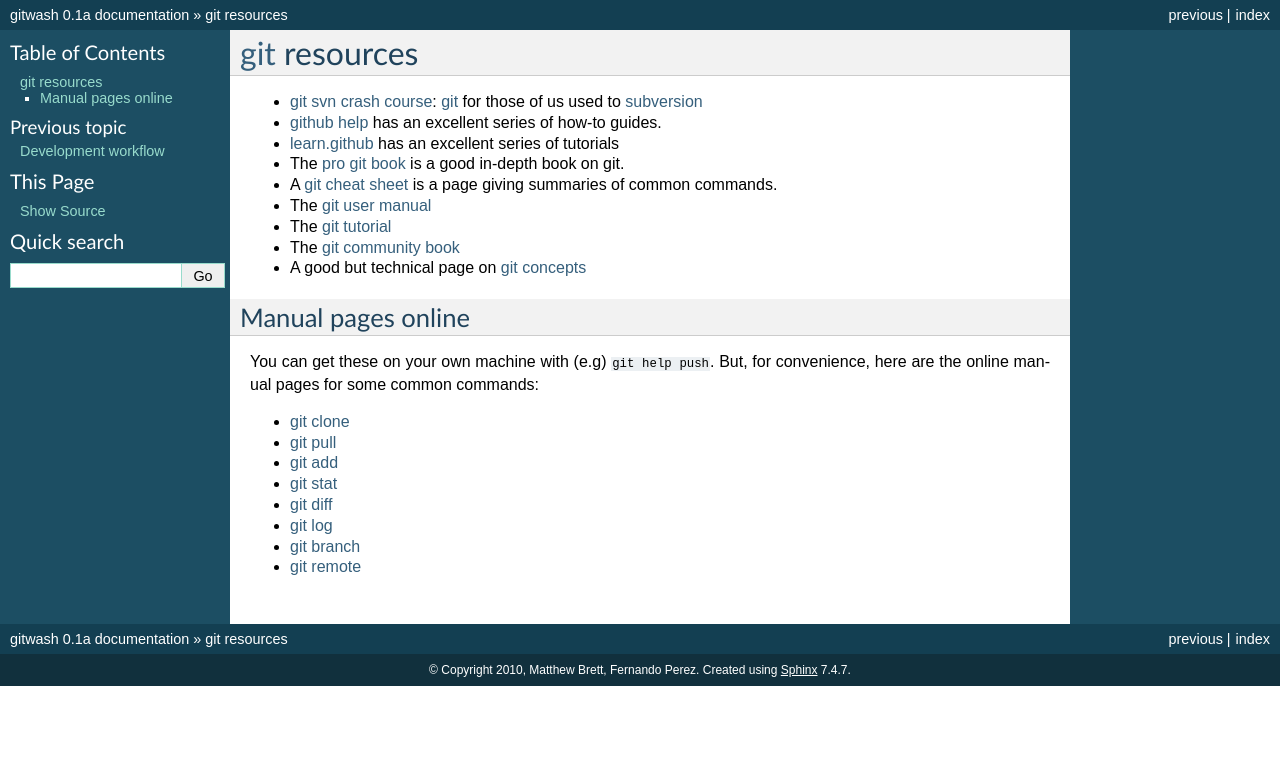
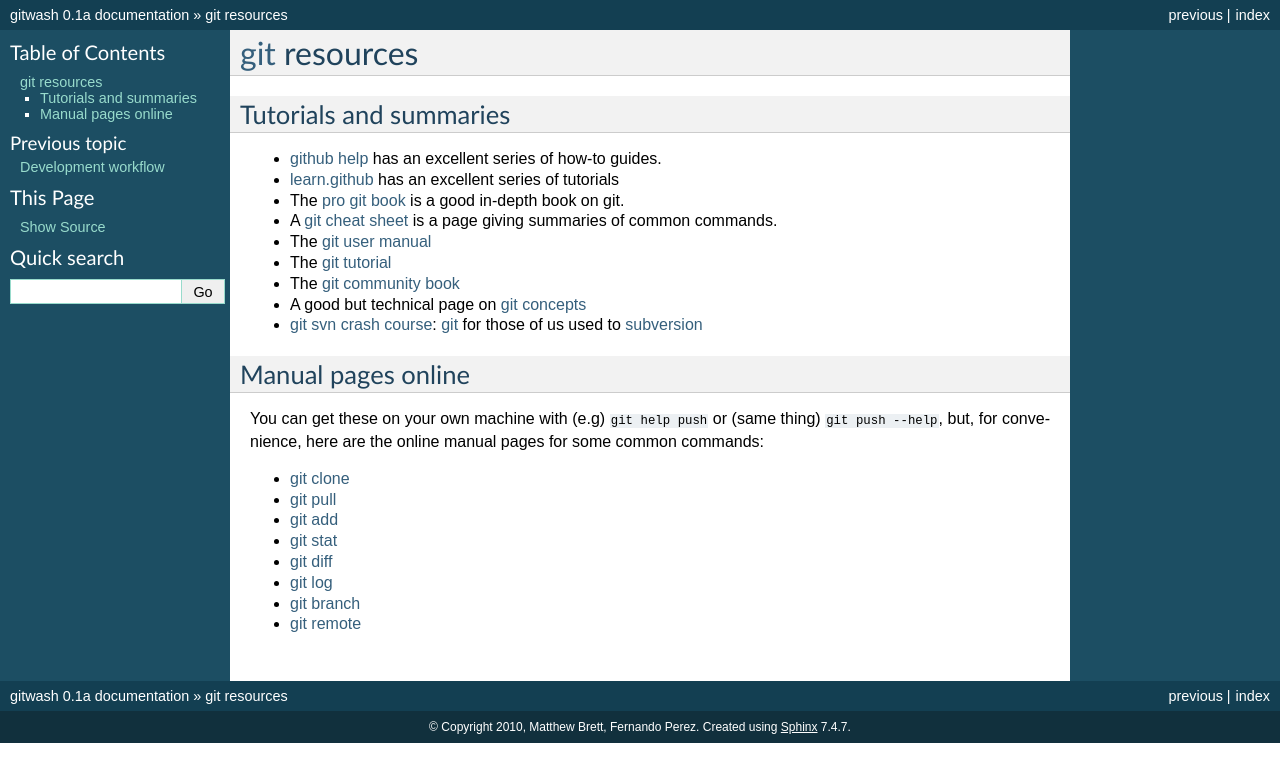
Before and after one commit to matthew-brett/gitwash, a Sphinx documentation site: the page built from doc/resources.rst, in a window 1280 px wide. Shown: the top 782 px of the page. Built offline with Sphinx 7.4.7, drawn with Linux system fonts in a browser that asks for light colours.

Commit message:
DOC - new subheading for neatness

```diff
--- a/doc/resources.rst
+++ b/doc/resources.rst
@@ -4,7 +4,9 @@
  git_ resources
 ================
 
-* `git svn crash course`_: git_ for those of us used to subversion_
+Tutorials and summaries
+=======================
+
 * `github help`_ has an excellent series of how-to guides.
 * `learn.github`_ has an excellent series of tutorials
 * The `pro git book`_ is a good in-depth book on git.
@@ -13,13 +15,14 @@
 * The `git tutorial`_
 * The `git community book`_
 * A good but technical page on `git concepts`_
+* `git svn crash course`_: git_ for those of us used to subversion_
 
 Manual pages online
 ===================
 
-You can get these on your own machine with (e.g) ``git help push``. But,
-for convenience, here are the online manual pages for some common
-commands:
+You can get these on your own machine with (e.g) ``git help push`` or
+(same thing) ``git push --help``, but, for convenience, here are the
+online manual pages for some common commands:
 
 * `git clone`_
 * `git pull`_
```
